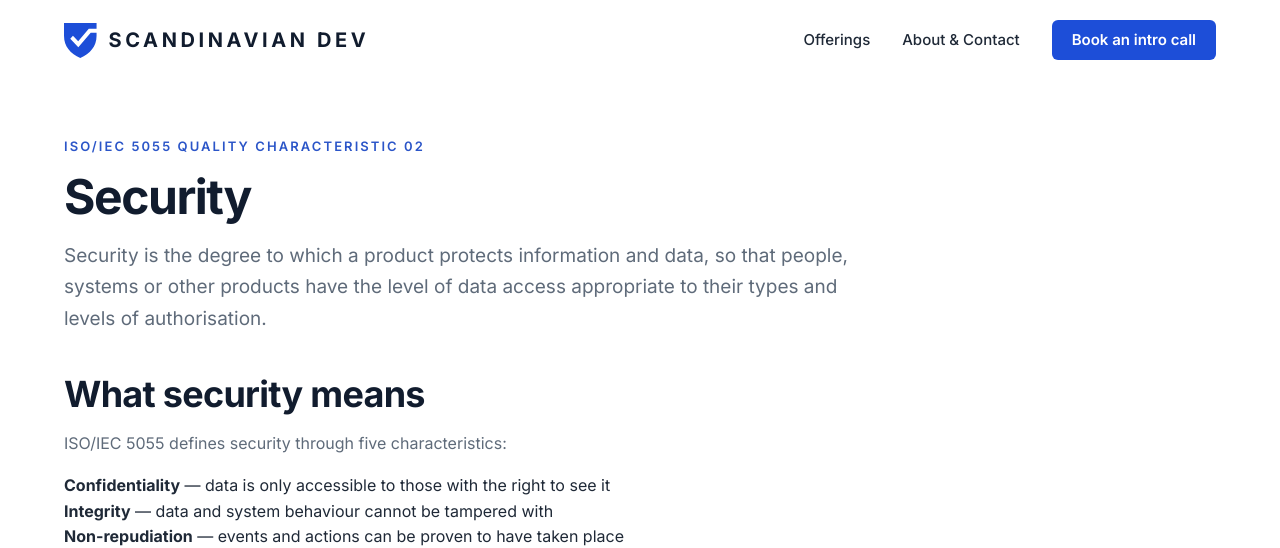
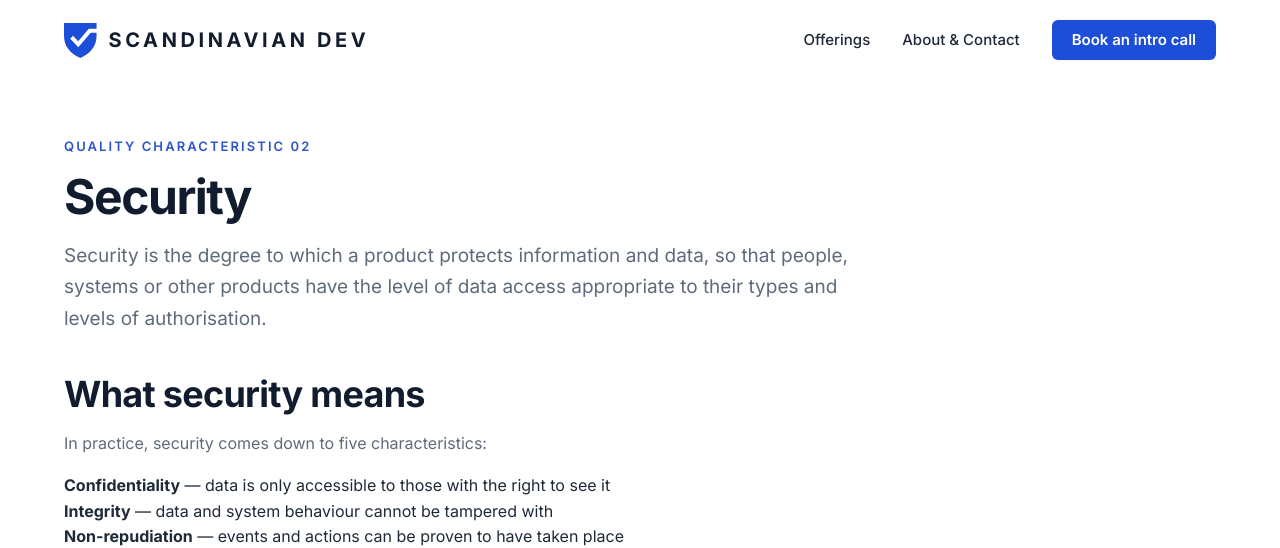
Before and after one commit to skjohansen/scandinaviandev-web, a Jekyll site: the page built from _quality/security.md, in a window 1280 px wide. Shown: the top 548 px of the page. Built offline with Jekyll 4.4.1, drawn with Linux system fonts in a browser that asks for light colours.

Commit message:
Remove direct ISO/IEC 5055 mentions from site content (standard stays behind the scenes)

```diff
--- a/_config.yml
+++ b/_config.yml
@@ -7,7 +7,7 @@ tagline: Software, designed the Scandinavian way
 description: >-
   Scandinavian Dev builds software the way Scandinavian design builds
   furniture: minimal, purposeful, made to last. All four quality
-  characteristics of ISO/IEC 5055 share one goal — better software — and the
+  characteristics of software share one goal — better software — and the
   goal of security is resilience. We upskill the engineers you already have:
   product security training, security champions, tabletop exercises,
   fractional CISO and security due diligence for European product teams.
--- a/_quality/security.md
+++ b/_quality/security.md
@@ -1,10 +1,9 @@
 ---
 title: Security
 description: >-
-  Security is one of the four software quality characteristics of ISO/IEC
-  5055. The goal of security is resilience — and with the EU Cyber
-  Resilience Act, it is your ticket to the European market.
-eyebrow: ISO/IEC 5055 quality characteristic 02
+  The goal of security is resilience — and with the EU Cyber Resilience
+  Act, it is your ticket to the European market.
+eyebrow: Quality characteristic 02
 order: 2
 lead: >-
   Security is the degree to which a product protects information and data,
@@ -20,7 +19,7 @@ cta_text: Book a 30-minute discovery call to map your security posture and CRA r
 
 ## What security means
 
-ISO/IEC 5055 defines security through five characteristics:
+In practice, security comes down to five characteristics:
 
 - **Confidentiality** — data is only accessible to those with the right to see it
 - **Integrity** — data and system behaviour cannot be tampered with
--- a/llms.txt
+++ b/llms.txt
@@ -2,7 +2,7 @@
 
 > Scandinavian Dev helps European product teams build quality software that is secure by design. Founded in 2019 by Stephan Kaas Johansen (CTO background, fractional CISO, DTU-educated engineer), based in Skara, Sweden. We upskill the engineers you already have — not consultants you can't find.
 
-All four quality characteristics of ISO/IEC 5055 — maintainability, security, performance efficiency and reliability — share one goal: better software. The goal of security is resilience: software that keeps working, even under attack. We work in the age of AI: readable, well-structured code is what your engineers and their AI tools can safely build, review and maintain together. CRA-ready security is framed as an opportunity: a ticket to sell connected products across the entire EU market, not a burden. Services: product security training, security champions programmes, tabletop exercises, fractional CISO and security due diligence.
+The four quality characteristics of software — maintainability, security, performance efficiency and reliability — share one goal: better software. The goal of security is resilience: software that keeps working, even under attack. We work in the age of AI: readable, well-structured code is what your engineers and their AI tools can safely build, review and maintain together. CRA-ready security is framed as an opportunity: a ticket to sell connected products across the entire EU market, not a burden. Services: product security training, security champions programmes, tabletop exercises, fractional CISO and security due diligence.
 
 ## Site
 
@@ -12,8 +12,8 @@ All four quality characteristics of ISO/IEC 5055 — maintainability, security,
 
 ## Quality parameters
 
-- [Maintainability](https://scandinavian.dev/quality/maintainability/): What maintainability means in ISO/IEC 5055 (modularity, reusability, analysability, modifiability, testability), why unmaintainable code is unpatchable code, and the AI angle: readable code is what engineers and their AI tools can secure together.
-- [Security](https://scandinavian.dev/quality/security/): The five security characteristics of ISO/IEC 5055, why the goal of security is resilience, and how the EU Cyber Resilience Act opens the EU market.
+- [Maintainability](https://scandinavian.dev/quality/maintainability/): What maintainability means (modularity, reusability, analysability, modifiability, testability), why unmaintainable code is unpatchable code, and the AI angle: readable code is what engineers and their AI tools can secure together.
+- [Security](https://scandinavian.dev/quality/security/): The five security characteristics (confidentiality, integrity, non-repudiation, accountability, authenticity), why the goal of security is resilience, and how the EU Cyber Resilience Act opens the EU market.
 - [Performance Efficiency](https://scandinavian.dev/quality/performance-efficiency/): Time behaviour, resource utilisation and capacity — and why the discipline behind fast software also keeps vulnerabilities out.
 - [Reliability](https://scandinavian.dev/quality/reliability/): Maturity, availability, fault tolerance and recoverability — resilience as a quality you can rehearse and document.
 
```
Also changed, not shown: _quality/maintainability.md (+4 -5 lines), _quality/performance-efficiency.md (+4 -5 lines), _quality/reliability.md (+4 -5 lines).
